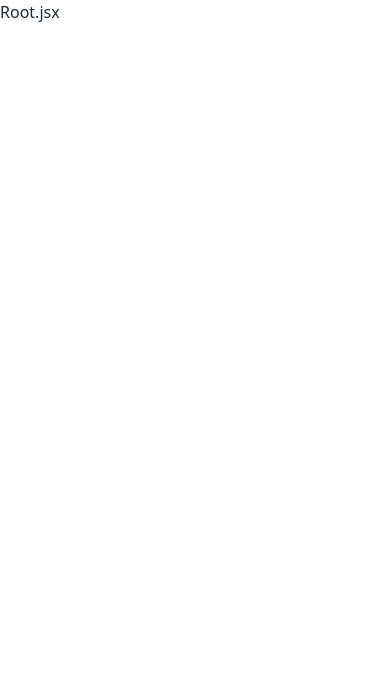
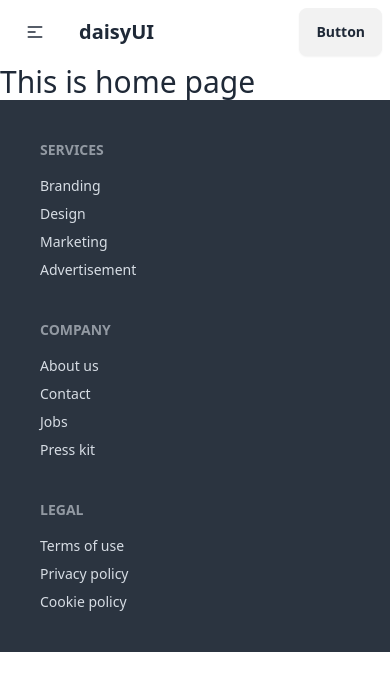
Before and after one commit to zobayerhb/boook-vibe-router, a React (Vite) app: page / in a window 390 px wide. Shown: the top 690 px of the page. Built offline with nearby package versions, Linux system fonts and the light colour scheme.

Commit message:
nested route and navbar setup

```diff
--- /dev/null
+++ b/src/components/Dashboard/DashsBoard.jsx
@@ -0,0 +1,9 @@
+const DashBoard = () => {
+    return (
+        <div>
+            this is DashBoard
+        </div>
+    );
+};
+
+export default DashBoard;
--- /dev/null
+++ b/src/components/ErrorPage/ErrorPage.jsx
@@ -0,0 +1,10 @@
+const ErrorPage = () => {
+    return (
+        <div>
+            <h1 className="text-3xl">Page not found</h1>
+            <h2 className="text-2xl">Status: 404</h2>
+        </div>
+    );
+};
+
+export default ErrorPage;
--- /dev/null
+++ b/src/components/Footer/Footer.jsx
@@ -0,0 +1,28 @@
+const Footer = () => {
+  return (
+    <footer className="footer bg-neutral text-neutral-content p-10">
+      <nav>
+        <h6 className="footer-title">Services</h6>
+        <a className="link link-hover">Branding</a>
+        <a className="link link-hover">Design</a>
+        <a className="link link-hover">Marketing</a>
+        <a className="link link-hover">Advertisement</a>
+      </nav>
+      <nav>
+        <h6 className="footer-title">Company</h6>
+        <a className="link link-hover">About us</a>
+        <a className="link link-hover">Contact</a>
+        <a className="link link-hover">Jobs</a>
+        <a className="link link-hover">Press kit</a>
+      </nav>
+      <nav>
+        <h6 className="footer-title">Legal</h6>
+        <a className="link link-hover">Terms of use</a>
+        <a className="link link-hover">Privacy policy</a>
+        <a className="link link-hover">Cookie policy</a>
+      </nav>
+    </footer>
+  );
+};
+
+export default Footer;
--- /dev/null
+++ b/src/components/Home/Home.jsx
@@ -0,0 +1,9 @@
+const Home = () => {
+  return (
+    <div>
+      <h1 className="text-3xl">This is home page</h1>
+    </div>
+  );
+};
+
+export default Home;
--- /dev/null
+++ b/src/components/NavBar/NavBar.jsx
@@ -0,0 +1,54 @@
+const NavBar = () => {
+  const links = (
+    <>
+      <li>
+        <a>Home</a>
+      </li>
+      <li>
+        <a>Dashboard</a>
+      </li>
+    </>
+  );
+
+  return (
+    <div className="navbar bg-base-100">
+      <div className="navbar-start">
+        <div className="dropdown">
+          <div tabIndex={0} role="button" className="btn btn-ghost lg:hidden">
+            <svg
+              xmlns="http://www.w3.org/2000/svg"
+              className="h-5 w-5"
+              fill="none"
+              viewBox="0 0 24 24"
+              stroke="currentColor"
+            >
+              <path
+                strokeLinecap="round"
+                strokeLinejoin="round"
+                strokeWidth="2"
+                d="M4 6h16M4 12h8m-8 6h16"
+              />
+            </svg>
+          </div>
+          <ul
+            tabIndex={0}
+            className="menu menu-sm dropdown-content bg-base-100 rounded-box z-[1] mt-3 w-52 p-2 shadow"
+          >
+            {links}
+          </ul>
+        </div>
+        <a className="btn btn-ghost text-xl">daisyUI</a>
+      </div>
+      <div className="navbar-center hidden lg:flex">
+        <ul className="menu menu-horizontal px-1">
+          {links}
+        </ul>
+      </div>
+      <div className="navbar-end">
+        <a className="btn">Button</a>
+      </div>
+    </div>
+  );
+};
+
+export default NavBar;
--- a/src/components/Root/Root.jsx
+++ b/src/components/Root/Root.jsx
@@ -1,7 +1,13 @@
+import { Outlet } from "react-router-dom";
+import NavBar from "../NavBar/NavBar";
+import Footer from "../Footer/Footer";
+
 const Root = () => {
     return (
         <div>
-            <h3>Root.jsx</h3>
+            <NavBar></NavBar>
+            <Outlet></Outlet>
+            <Footer></Footer>
         </div>
     );
 };
--- a/src/main.jsx
+++ b/src/main.jsx
@@ -3,11 +3,25 @@
 import "./index.css";
 import { createBrowserRouter, RouterProvider } from "react-router-dom";
 import Root from "./components/Root/Root";
+import ErrorPage from "./components/ErrorPage/ErrorPage";
+import Home from "./components/Home/Home";
+import DashBoard from "./components/Dashboard/Dashsboard";
 
 const router = createBrowserRouter([
   {
     path: "/",
     element: <Root></Root>,
+    errorElement: <ErrorPage></ErrorPage>,
+    children: [
+      {
+        path: "/",
+        element: <Home></Home>,
+      },
+      {
+        path: 'dashboard',
+        element: <DashBoard></DashBoard>
+      }
+    ],
   },
 ]);
 
```
